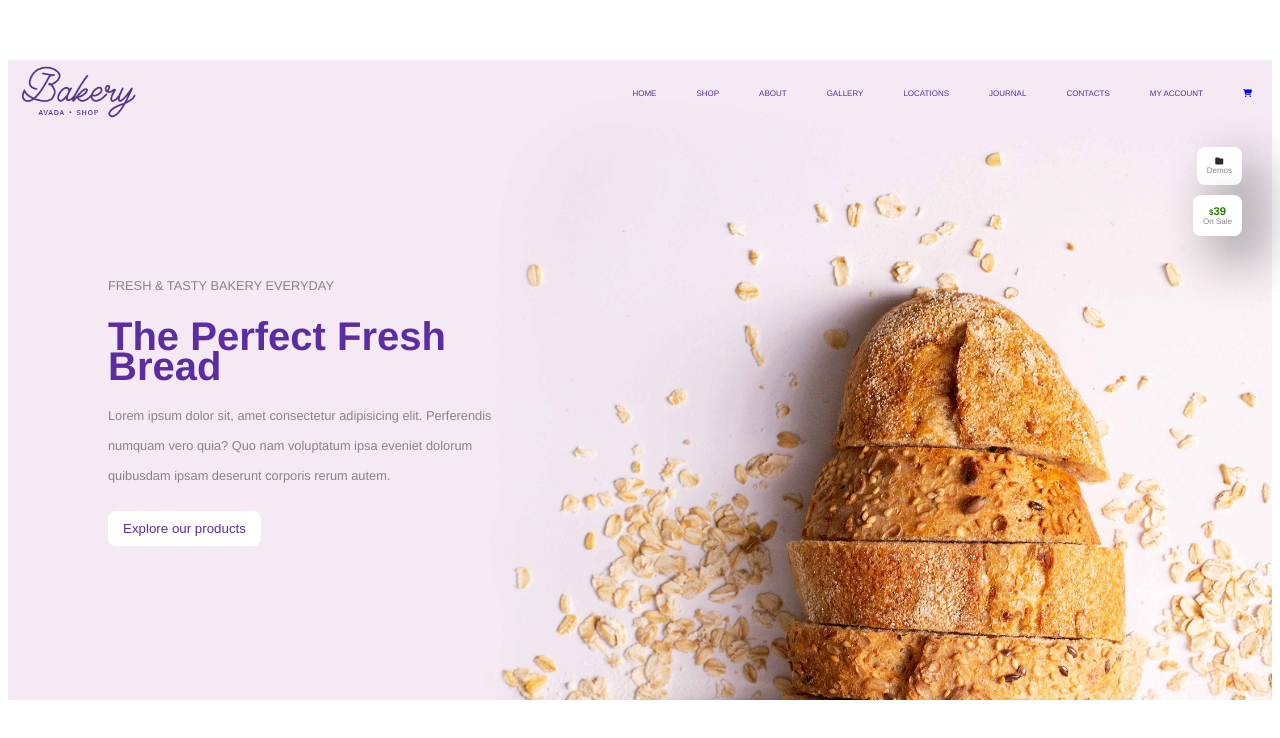
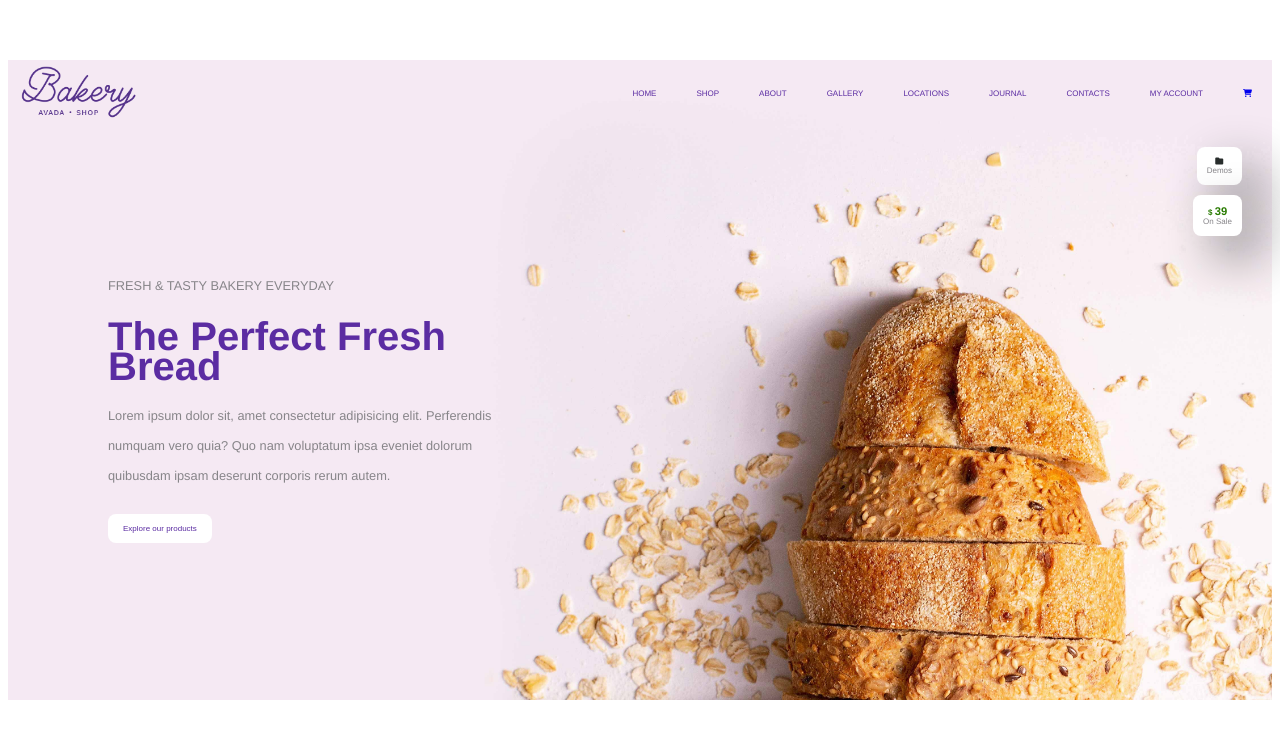
Before and after one commit to dvdecpcc/proj-html-vuejs, a Vue app: page / in a window 1280 px wide. Shown: the top 738 px of the page. Built offline with nearby package versions, Linux system fonts and the light colour scheme.

Commit message:
a href# on right divs

```diff
--- a/src/components/MyHeader.vue
+++ b/src/components/MyHeader.vue
@@ -15,13 +15,19 @@
         <section class="imgWrapper">
             <div class="offers">
                 <div class="demos">
-                    <i class="fa-solid fa-folder"></i>
-                    <p>Demos</p>
+                    <a href="#">
+                        <i class="fa-solid fa-folder"></i>
+                        <p>Demos</p>
+                    </a>
+
                 </div>
                 <div class="sale">
-                    <span class="dollar">$</span>
-                    <span class="price">39</span>
-                    <p class="onSale">On Sale</p>
+                    <a href="#">
+                     <span class="dollar">$ </span>
+                     <span class="price">39</span>
+                     <p class="onSale">On Sale</p>
+                    </a>
+
                 </div>
             </div>
             <div class="title">
@@ -134,6 +140,8 @@ header{
             padding: 10px 15px;
             border: none;
             cursor: pointer;
+            font-size: .5rem;
+
         }
     }
     .offers{
@@ -145,20 +153,24 @@ header{
         margin-top: 20px;
         margin-right: 20px;
 
+        a{
+            text-decoration: none;
+            color: $mamba;
+        }
+
         .demos, .sale{
             background-color: $white;
             border-radius: 8px;
             box-shadow: 20px 20px 50px grey;
             padding: 10px;
             margin: 5px 10px;
-            color: $mamba;
 
             i{
                 color: $outerSpace;
             }
             .dollar, .price{
                 color: $japaneseLaurel;
-                font-weight: bold;
+                font-weight: bolder;
             }
             .price{
                 font-size: .7rem;
```
